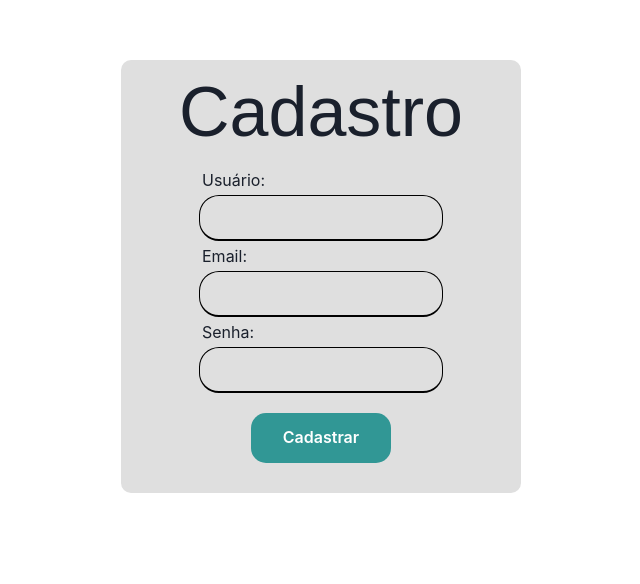
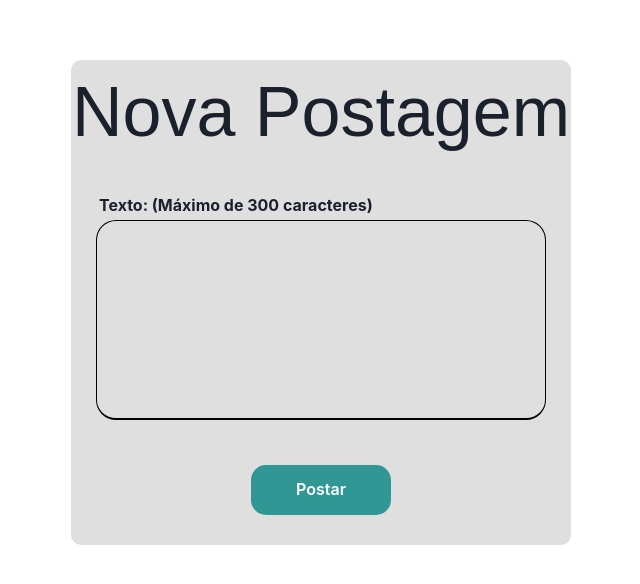
Before and after one commit to PedroSouza157998/Joke, a React (Create React App) app: page /cadastro/piada in a window 1280 px wide. Shown: the part 132-716 px from the top of the page, without its empty margins (319-959 px from the left). Built offline with nearby package versions, Linux system fonts and the light colour scheme.

Commit message:
Cria a página de posts, o componet post e atualiza o component input

```diff
--- a/src/components/input.jsx
+++ b/src/components/input.jsx
@@ -1,14 +1,16 @@
 import { Input } from "@chakra-ui/react"
 
-export default function ChakraInput(props){
-    return(
-        <div>
-        <p style={{border:0, margin: 3}} >{props.placeholder}:</p>
-        <Input
-        type={props.type}
-        style={{width:244, height: 46, borderRadius: 20,
-            borderStyle:'solid', borderColor: 'black', borderWidth:1, borderBottomWidth: 2}}
-        />
+export default function ChakraInput(props) {
+    return (
+        <div style={{margin: '5%'}}>
+            <p style={{ border: 0, margin: 3 }} ><strong>{props.placeholder}</strong></p>
+            <Input
+                type={props.type}
+                style={{
+                    width: props.width, height: props.height, borderRadius: 20,
+                    borderStyle: 'solid', borderColor: 'black', borderWidth: 1, borderBottomWidth: 2
+                }}
+            />
         </div>
     );
 }
--- /dev/null
+++ b/src/components/post.jsx
@@ -0,0 +1,18 @@
+import React from "react";
+
+export default function Post() {
+    const body = {
+        backgroundColor: '#C4C4C4',
+        borderRadius: 10,
+        width: '60%',
+        minHeight: 100,
+        marginLeft: '20%',
+        marginTop: 20
+    }
+    return (
+        <div style={body}>
+            <strong>user name</strong>
+            <p style={{marginTop: 7}}> Conteudo fica aqui, muitas piadas KKKKKKKKKKKKKKKKKKKKK</p>
+        </div>
+    );
+}
--- a/src/pages/App.jsx
+++ b/src/pages/App.jsx
@@ -1,17 +1,29 @@
 import React from "react";
-import "../styles/pages/app.css"
+import Post from "../components/post";
+import "../styles/pages/App.css"
 export default function App(){
+    const header = {
+        position: 'fixed',
+        width: '100%',
+        height: 80,
+        display:'flex',
+        justifyContent:'space-between',
+        backgroundColor:'white',
+
+    }
     return(
         <main>
 
-            <header style={{height: 80, display:'flex', justifyContent:'space-between', backgroundColor:'#C4C4C4'}}>
-            <div className="user"></div>
+            <header style={header}>
+            <div className="user"><p style={{marginLeft:20, marginTop: 5}} >P</p></div>
                 <p style={{color:'red',fontSize: 20, marginRight: 30, marginTop: 20}}>sair &rarr;</p>
             </header>
 
 
-
-            <div className="body"></div>
+            <div>
+                <div style={{height: 80}}></div>
+                <Post />
+            </div>
         </main>
     )
 }
--- a/src/pages/Login.jsx
+++ b/src/pages/Login.jsx
@@ -1,5 +1,4 @@
 import React from "react";
-import { } from 'react-router-dom';
 import "../styles/pages/Login.css"
 import ChakraInput from "../components/input";
 import ChakraButton from "../components/button";
@@ -10,7 +9,7 @@ export default function App() {
             <div className="card-main">
                 <h1>Conecte-se</h1>
                 <ChakraInput placeholder="Usuário"/>
-                <ChakraInput placeholder="Senha"/>
+                <ChakraInput placeholder="Senha" type="password"/>
                 <ChakraButton text="Entrar" />
             </div>
         </main>
--- /dev/null
+++ b/src/pages/NewPost.jsx
@@ -0,0 +1,16 @@
+import React from "react";
+import "../styles/pages/NewPost.css"
+import ChakraInput from "../components/input";
+import ChakraButton from "../components/button";
+
+export default function NewPost() {
+    return (
+        <main>
+            <div className="card-main">
+                <h1>Nova Postagem </h1>
+                <ChakraInput placeholder="Texto: (Máximo de 300 caracteres)" height={200} width='100%'/>
+                <ChakraButton text="Postar" />
+            </div>
+        </main>
+    )
+}
--- a/src/pages/Register.jsx
+++ b/src/pages/Register.jsx
@@ -1,9 +1,7 @@
 import React from "react";
-import { } from 'react-router-dom';
-import "../styles/pages/Register.css"
+import "../styles/pages/Register.css";
 import ChakraInput from "../components/input";
 import ChakraButton from "../components/button";
-import {Input} from "@chakra-ui/react"
 
 export default function Register() {
     return (
--- a/src/routes/routes.js
+++ b/src/routes/routes.js
@@ -2,6 +2,7 @@ import { BrowserRouter, Switch, Route } from "react-router-dom";
 import App from "../pages/App";
 import Login from "../pages/Login"
 import Register from "../pages/Register";
+import NewPost from "../pages/NewPost";
 
 function Routes() {
     return (
@@ -9,7 +10,8 @@ function Routes() {
             <Switch>
                 <Route exact path="/" component={App} />
                 <Route path="/login" component={Login} />
-                <Route path="/cadastro" component={Register} />
+                <Route exact path="/cadastro" component={Register} />
+                <Route path="/cadastro/piada" component={NewPost}/>
             </Switch>
         </BrowserRouter>
     );
--- /dev/null
+++ b/src/styles/pages/NewPost.css
@@ -0,0 +1,24 @@
+main{
+    position: relative;
+}
+.card-main{
+    display: flex;
+    flex-direction: column;
+    background-color: #DFDFDF;
+    margin: auto;
+    width: 90%;
+    border-radius: 10px;
+    margin: auto;
+    margin-top: 15%;
+    max-width: 500px;
+
+}
+
+.card-main h1{
+    font-size: 70px;
+    font-family: sans-serif;
+    margin: auto;
+}
+.card-main div{
+    margin: auto;
+}
--- a/src/styles/pages/app.css
+++ b/src/styles/pages/app.css
@@ -5,4 +5,5 @@
     height:60px;
     border-radius:60px;
     background-color:gray;
+    font-size: 30px;
 }
```
